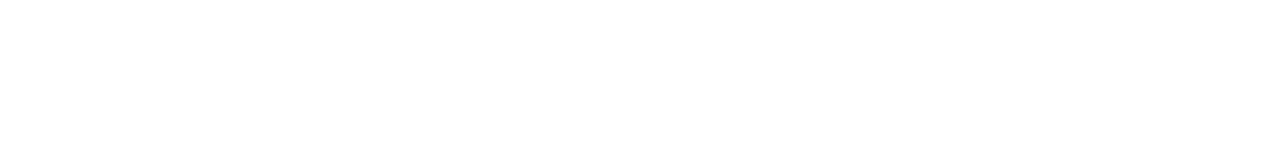
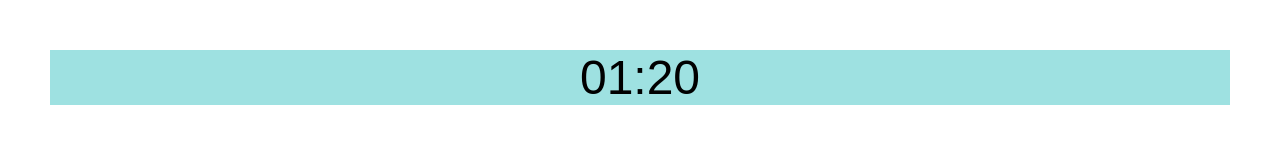
Before and after one commit to AlenaPolovneva/FrontEndPro, a plain HTML site: page index.html in a window 1280 px wide. Drawn offline with Linux system fonts and the light colour scheme.

Commit message:
lec18_hw1

```diff
--- a/index.html
+++ b/index.html
@@ -2,10 +2,12 @@
 <html lang="en">
 <head>
     <meta charset="UTF-8">
+    <meta name="viewport" content="width=device-width, initial-scale=1.0">
     <title>Title</title>
+    <link rel="stylesheet" href="./style.css">
 </head>
 <body>
-
+<div id="timer">00:00</div>
 <script src="main.js"></script>
 </body>
 </html>
--- a/main.js
+++ b/main.js
@@ -1 +1,25 @@
-console.log (5);
+let actualTime = 85;
+const timerElement = document.getElementById('timer');
+let timerInterval;
+
+function renderTimer () {
+const minutes = Math.floor(actualTime / 60);
+const seconds = actualTime % 60;
+
+    let minutesText = minutes < 10 ? '0' + minutes : minutes;
+    let secondsText = seconds < 10 ? '0' + seconds : seconds;
+
+    timerElement.textContent = minutesText + ':' + secondsText;
+}
+function startTimer() {
+    timerInterval = setInterval(() => {
+     if (actualTime > 0) {
+         actualTime --;
+         renderTimer();
+     } else {
+         clearInterval(timerInterval);
+     }
+    }, 1000);
+}
+renderTimer();
+startTimer();
--- /dev/null
+++ b/style.css
@@ -0,0 +1,9 @@
+body {
+    font-family: Arial, sans-serif;
+    text-align: center;
+    margin: 50px;
+}
+#timer {
+    background-color: #9ee1e1;
+    font-size: 48px;
+}
```
